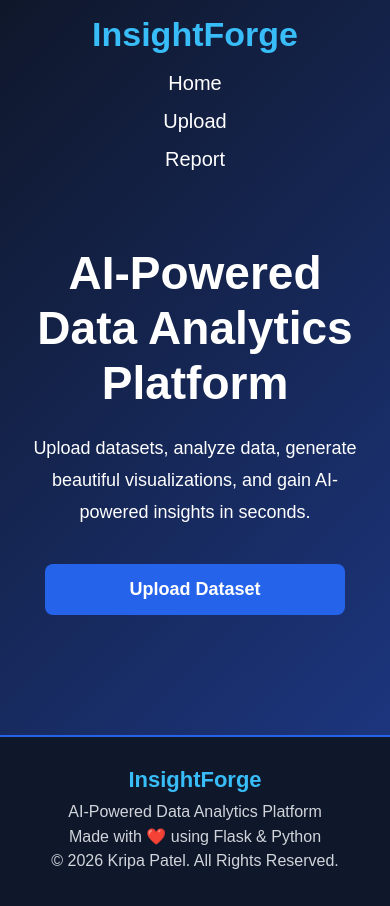
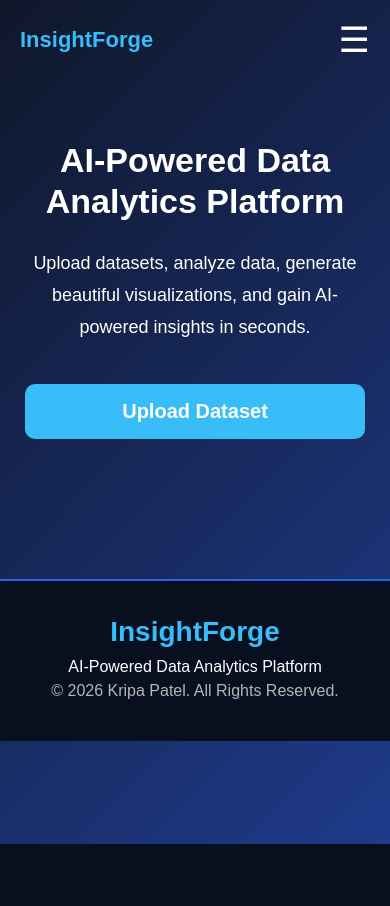
Before and after one commit to kripapatel2006-prog/InsightForge, a Flask app: page / in a window 390 px wide. After the commit the page ends 844 px from the top, so only its background shows below. Run offline with Flask 3, Linux system fonts and the light colour scheme.

Commit message:
Added responsive navigation and mobile menu

```diff
--- a/static/css/style.css
+++ b/static/css/style.css
@@ -1,5 +1,5 @@
 /* ===========================
-   GLOBAL
+   RESET
 =========================== */
 
 *{
@@ -9,15 +9,14 @@
     font-family:Arial, Helvetica, sans-serif;
 }
 
+html{
+    scroll-behavior:smooth;
+}
+
 body{
     background:linear-gradient(135deg,#0f172a,#1e3a8a);
     color:white;
-    overflow-x:hidden;
-}
-
-img{
-    max-width:100%;
-    height:auto;
+    min-height:100vh;
 }
 
 /* ===========================
@@ -25,6 +24,7 @@ img{
 =========================== */
 
 header{
+    width:100%;
     padding:20px 8%;
 }
 
@@ -32,42 +32,47 @@ nav{
     display:flex;
     justify-content:space-between;
     align-items:center;
-    flex-wrap:wrap;
+    position:relative;
 }
 
-.logo{
+nav h2{
     color:#38bdf8;
     font-size:32px;
     font-weight:bold;
 }
 
-.nav-links{
+nav ul{
+    display:flex;
     list-style:none;
-    display:flex;
-    gap:25px;
+    gap:30px;
 }
 
-.nav-links li{
-    list-style:none;
-}
-
-.nav-links a{
+nav ul li a{
+    text-decoration:none;
     color:white;
-    text-decoration:none;
     font-size:18px;
     transition:.3s;
 }
 
-.nav-links a:hover{
+nav ul li a:hover{
     color:#38bdf8;
 }
 
+/* Hamburger */
+
+.menu-toggle{
+    display:none;
+    font-size:35px;
+    cursor:pointer;
+    color:white;
+}
+
 /* ===========================
-   HERO SECTION
+   HERO
 =========================== */
 
 .hero{
-    min-height:85vh;
+    min-height:80vh;
     display:flex;
     flex-direction:column;
     justify-content:center;
@@ -77,31 +82,32 @@ nav{
 }
 
 .hero h1{
-    font-size:60px;
-    margin-bottom:20px;
+    font-size:64px;
+    margin-bottom:25px;
+    max-width:900px;
 }
 
 .hero p{
+    font-size:22px;
     width:70%;
-    font-size:22px;
-    line-height:1.7;
-    margin-bottom:35px;
+    line-height:1.8;
+    margin-bottom:40px;
 }
 
 .btn{
     display:inline-block;
-    background:#2563eb;
+    background:#38bdf8;
     color:white;
-    padding:15px 35px;
-    border-radius:8px;
     text-decoration:none;
-    font-size:18px;
+    padding:16px 40px;
+    border-radius:10px;
+    font-size:20px;
     font-weight:bold;
     transition:.3s;
 }
 
 .btn:hover{
-    background:#1d4ed8;
+    background:#2563eb;
     transform:scale(1.05);
 }
 
@@ -126,7 +132,6 @@ nav{
     padding:25px;
     border-radius:15px;
     margin-bottom:30px;
-    box-shadow:0 5px 20px rgba(0,0,0,.3);
 }
 
 .section h2{
@@ -144,7 +149,6 @@ nav{
     background:rgba(255,255,255,.08);
     padding:20px;
     border-radius:12px;
-    font-size:18px;
 }
 
 .card span{
@@ -152,20 +156,14 @@ nav{
     font-weight:bold;
 }
 
-/* ===========================
-   TABLE
-=========================== */
-
 .table{
     width:100%;
     border-collapse:collapse;
     overflow-x:auto;
-    display:block;
 }
 
 .table th{
     background:#2563eb;
-    color:white;
     padding:12px;
 }
 
@@ -178,34 +176,17 @@ nav{
     background:rgba(255,255,255,.05);
 }
 
-/* ===========================
-   INSIGHTS
-=========================== */
-
-.insights{
-    line-height:2;
-}
-
-.insights li{
-    margin-left:25px;
-}
-
-/* ===========================
-   CHARTS
-=========================== */
-
 .chart-container{
     text-align:center;
-    margin-top:20px;
+    margin-top:30px;
 }
 
 .chart-image{
-    width:90%;
+    width:100%;
     max-width:850px;
+    border-radius:12px;
     background:white;
     padding:10px;
-    border-radius:12px;
-    box-shadow:0 5px 20px rgba(0,0,0,.3);
 }
 
 /* ===========================
@@ -213,9 +194,9 @@ nav{
 =========================== */
 
 .footer{
-    background:#0f172a;
-    padding:30px 20px;
-    margin-top:60px;
+    margin-top:80px;
+    padding:35px 20px;
+    background:#08101f;
     text-align:center;
     border-top:2px solid #2563eb;
 }
@@ -228,11 +209,10 @@ nav{
 
 .footer p{
     margin:6px 0;
-    color:#d1d5db;
 }
 
 .footer-copy{
-    color:#9ca3af;
+    color:#b5b5b5;
     margin-top:15px;
 }
 
@@ -240,31 +220,39 @@ nav{
    MOBILE
 =========================== */
 
-@media (max-width:768px){
+@media(max-width:768px){
 
     header{
-        padding:15px;
+        padding:20px;
     }
 
     nav{
+        flex-wrap:wrap;
+    }
+
+    nav h2{
+        font-size:26px;
+    }
+
+    .menu-toggle{
+        display:block;
+    }
+
+    nav ul{
+        display:none;
         flex-direction:column;
-        gap:18px;
+        width:100%;
+        margin-top:20px;
+        gap:20px;
         text-align:center;
     }
 
-    .logo{
-        font-size:34px;
+    nav ul.active{
+        display:flex;
     }
 
-    .nav-links{
-        flex-direction:column;
-        gap:15px;
-        width:100%;
-    }
-
-    .nav-links a{
-        display:block;
-        font-size:20px;
+    nav ul li a{
+        font-size:22px;
     }
 
     .hero{
@@ -273,19 +261,20 @@ nav{
     }
 
     .hero h1{
-        font-size:46px;
+        font-size:44px;
         line-height:1.2;
     }
 
     .hero p{
         width:100%;
-        font-size:18px;
+        font-size:20px;
         line-height:1.8;
     }
 
     .btn{
-        width:90%;
-        max-width:300px;
+        width:100%;
+        max-width:340px;
+        font-size:22px;
         text-align:center;
     }
 
@@ -293,19 +282,32 @@ nav{
         grid-template-columns:1fr;
     }
 
-    .card{
-        font-size:16px;
+    .table{
+        display:block;
+        overflow-x:auto;
+        white-space:nowrap;
+    }
+}
+
+/* ===========================
+   SMALL PHONES
+=========================== */
+
+@media(max-width:480px){
+
+    .hero h1{
+        font-size:34px;
     }
 
-    .report-title{
-        font-size:32px;
+    .hero p{
+        font-size:18px;
     }
 
-    .chart-image{
-        width:100%;
+    nav h2{
+        font-size:22px;
     }
 
-    .footer h3{
-        font-size:22px;
+    .btn{
+        font-size:20px;
     }
 }
--- a/static/js/script.js
+++ b/static/js/script.js
@@ -1,5 +1,41 @@
-const button = document.querySelector("button");
+// ==============================
+// Mobile Navigation
+// ==============================
 
-button.addEventListener("click", () => {
-    alert("Dataset Upload feature coming in the next step!");
+const menuToggle = document.getElementById("menu-toggle");
+const navLinks = document.getElementById("nav-links");
+
+if (menuToggle) {
+    menuToggle.addEventListener("click", () => {
+        navLinks.classList.toggle("active");
+    });
+}
+
+// Close menu after clicking a link (mobile)
+
+const links = document.querySelectorAll("#nav-links a");
+
+links.forEach(link => {
+    link.addEventListener("click", () => {
+        if (window.innerWidth <= 768) {
+            navLinks.classList.remove("active");
+        }
+    });
 });
+
+
+// ==============================
+// Smooth Button Animation
+// ==============================
+
+const buttons = document.querySelectorAll(".btn");
+
+buttons.forEach(btn => {
+    btn.addEventListener("mouseenter", () => {
+        btn.style.transform = "scale(1.05)";
+    });
+
+    btn.addEventListener("mouseleave", () => {
+        btn.style.transform = "scale(1)";
+    });
+});
--- a/templates/index.html
+++ b/templates/index.html
@@ -4,7 +4,6 @@
 <head>
     <meta charset="UTF-8">
     <meta name="viewport" content="width=device-width, initial-scale=1.0">
-
     <title>InsightForge</title>
 
     <link rel="stylesheet" href="{{ url_for('static', filename='css/style.css') }}">
@@ -16,11 +15,16 @@
 
     <nav>
 
-        <h2 class="logo">InsightForge</h2>
+        <h2>InsightForge</h2>
 
-        <ul class="nav-links">
+        <div class="menu-toggle" id="menu-toggle">
+            ☰
+        </div>
+
+        <ul id="nav-links">
             <li><a href="/">Home</a></li>
             <li><a href="/upload-page">Upload</a></li>
+            <li><a href="#">Dashboard</a></li>
             <li><a href="/report">Report</a></li>
         </ul>
 
@@ -53,8 +57,6 @@
 
         <p>AI-Powered Data Analytics Platform</p>
 
-        <p>Made with ❤️ using Flask & Python</p>
-
         <p class="footer-copy">
             © 2026 Kripa Patel. All Rights Reserved.
         </p>
@@ -63,6 +65,8 @@
 
 </footer>
 
+<script src="{{ url_for('static', filename='js/script.js') }}"></script>
+
 </body>
 
 </html>
```
